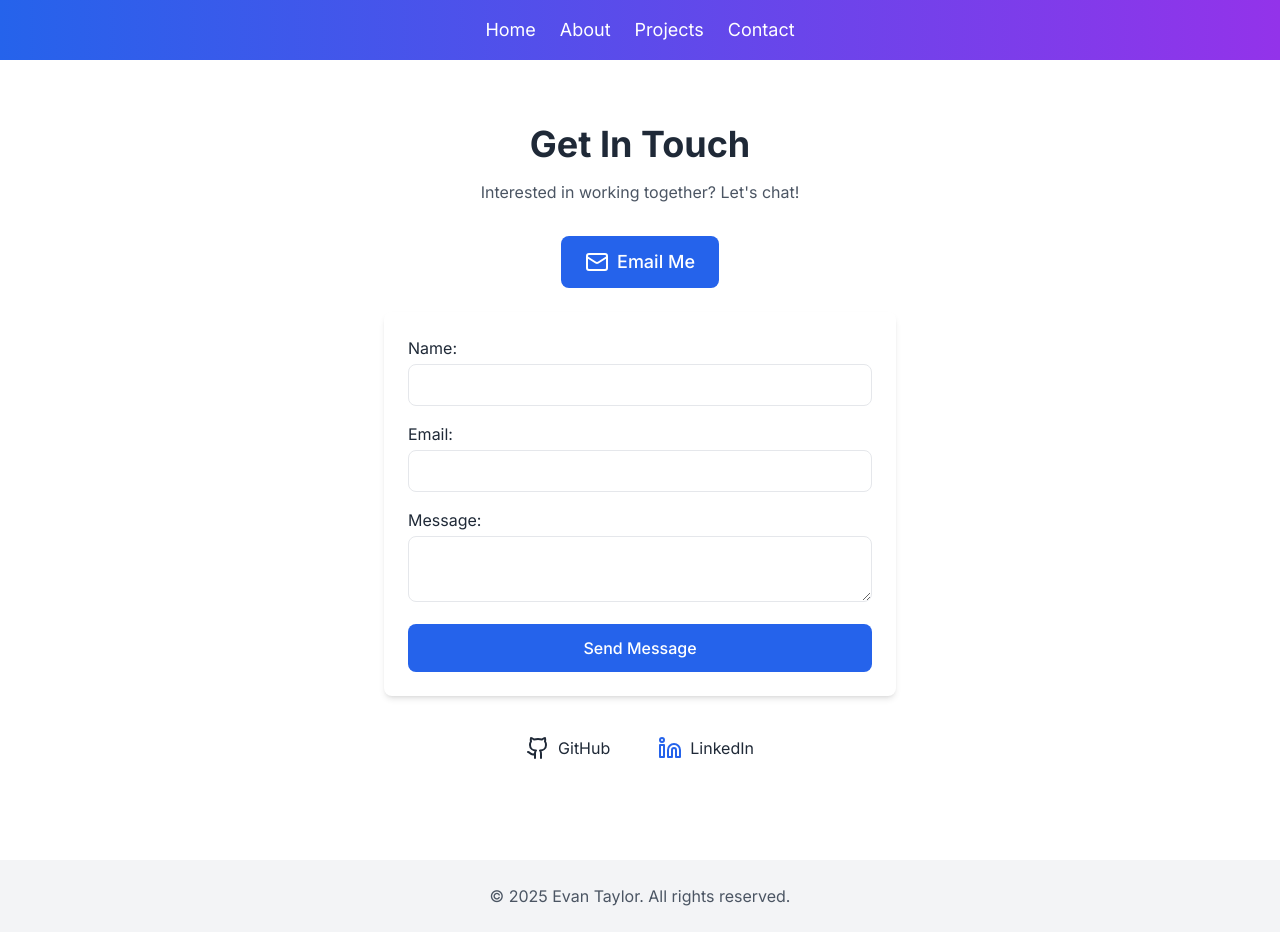
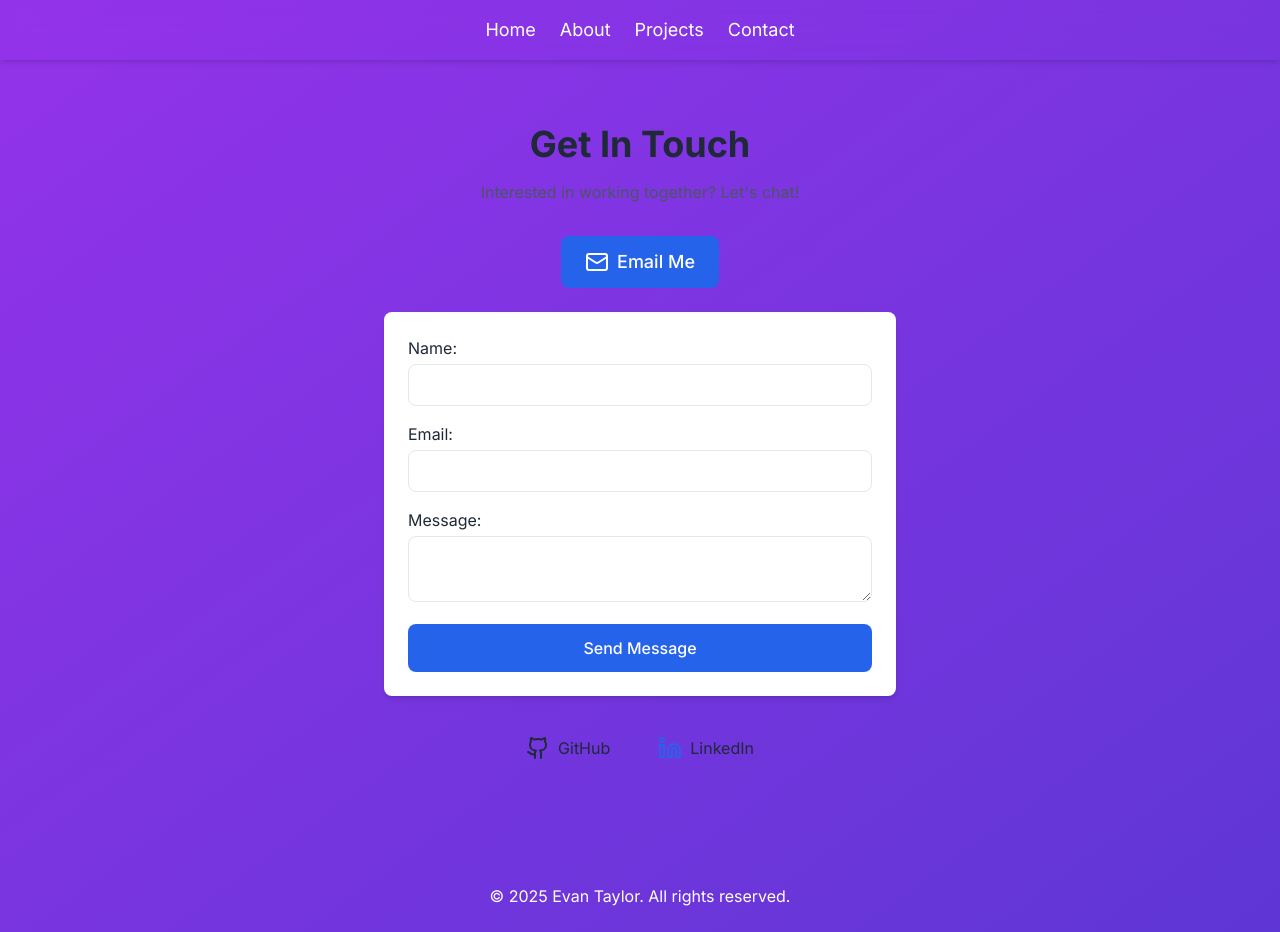
Before and after one commit to evan-taylor/Website, a SvelteKit app: page /contact in a window 1280 px wide. Built offline with nearby package versions, Linux system fonts and the light colour scheme.

Commit message:
Add gradient to whole site

```diff
--- a/src/components/Footer.svelte
+++ b/src/components/Footer.svelte
@@ -1,3 +1,5 @@
-<footer class="w-full py-6 text-center bg-gray-100 dark:bg-gray-900 text-gray-600 dark:text-gray-300">
-  <a href="mailto:evan@evan-taylor.com"><p>© {new Date().getFullYear()} Evan Taylor. All rights reserved.</p></a>
+<footer class="w-full py-6 text-center bg-transparent text-white">
+  <a href="mailto:evan@evan-taylor.com">
+    <p>© {new Date().getFullYear()} Evan Taylor. All rights reserved.</p>
+  </a>
 </footer>
--- a/src/components/Navbar.svelte
+++ b/src/components/Navbar.svelte
@@ -2,7 +2,7 @@
   import { onMount } from "svelte";
 </script>
 
-<nav class="bg-gradient-to-r from-blue-600 to-purple-600 shadow-md">
+<nav class="w-full bg-transparent backdrop-blur-md shadow-md">
   <div class="max-w-6xl mx-auto px-6 py-4 flex justify-center space-x-6">
     <a href="/" class="text-white hover:text-gray-200 transition text-lg">Home</a>
     <a href="/about" class="text-white hover:text-gray-200 transition text-lg">About</a>
--- a/src/routes/+layout.svelte
+++ b/src/routes/+layout.svelte
@@ -1,7 +1,7 @@
 <script>
   import { onMount } from "svelte";
-  import Navbar from "../components/Navbar.svelte"; // Your navigation bar
-  import Footer from "../components/Footer.svelte"; // Your footer
+  import Navbar from "../components/Navbar.svelte";
+  import Footer from "../components/Footer.svelte";
   import "../styles/global.css";
 
   import AOS from "aos";
@@ -14,9 +14,9 @@
     theme = localStorage.getItem("theme") || "light";
 
     AOS.init({
-      duration: 800, // Animation duration
-      easing: "ease-in-out", // Smooth easing
-      once: true, // Only animate once per scroll
+      duration: 800,
+      easing: "ease-in-out",
+      once: true,
     });
   });
 
@@ -26,21 +26,16 @@
   }
 </script>
 
-<!-- Global Layout Wrapper -->
-<div class="{theme}">
+<!-- Full-Site Gradient Background -->
+<div class="relative min-h-screen">
+  <div class="absolute inset-0 -z-10 animate-gradient bg-gradient-to-br from-blue-500 via-purple-600 to-indigo-700"></div>
+
+  <!-- Page Content -->
   <Navbar on:toggleTheme={toggleTheme} />
 
-  <main class="min-h-screen bg-white dark:bg-gray-900 text-gray-800 dark:text-gray-100 transition-colors duration-300">
-    <slot /> <!-- Page Content gets inserted here -->
+  <main class="relative min-h-screen text-white">
+    <slot /> <!-- Dynamic Page Content -->
   </main>
 
   <Footer />
 </div>
-
-<style>
-  /* Global Styles */
-  html, body {
-    margin: 0;
-    padding: 0;
-  }
-</style>
--- a/src/styles/global.css
+++ b/src/styles/global.css
@@ -12,12 +12,25 @@
   -moz-osx-font-smoothing: grayscale;
 }
 
+/* Smooth Gradient Background Animation */
+@keyframes gradient-shift {
+  0% { background-position: 0% 50%; }
+  50% { background-position: 100% 50%; }
+  100% { background-position: 0% 50%; }
+}
+
+.animate-gradient {
+  background-size: 300% 300%;
+  animation: gradient-shift 12s infinite ease-in-out;
+}
+
+/* Smooth Scrolling */
 html {
   scroll-behavior: smooth;
 }
 
 body {
-  @apply bg-white min-h-screen text-gray-900;
+  @apply min-h-screen text-gray-900;
 }
 
 /* Fade-in animations */
```
